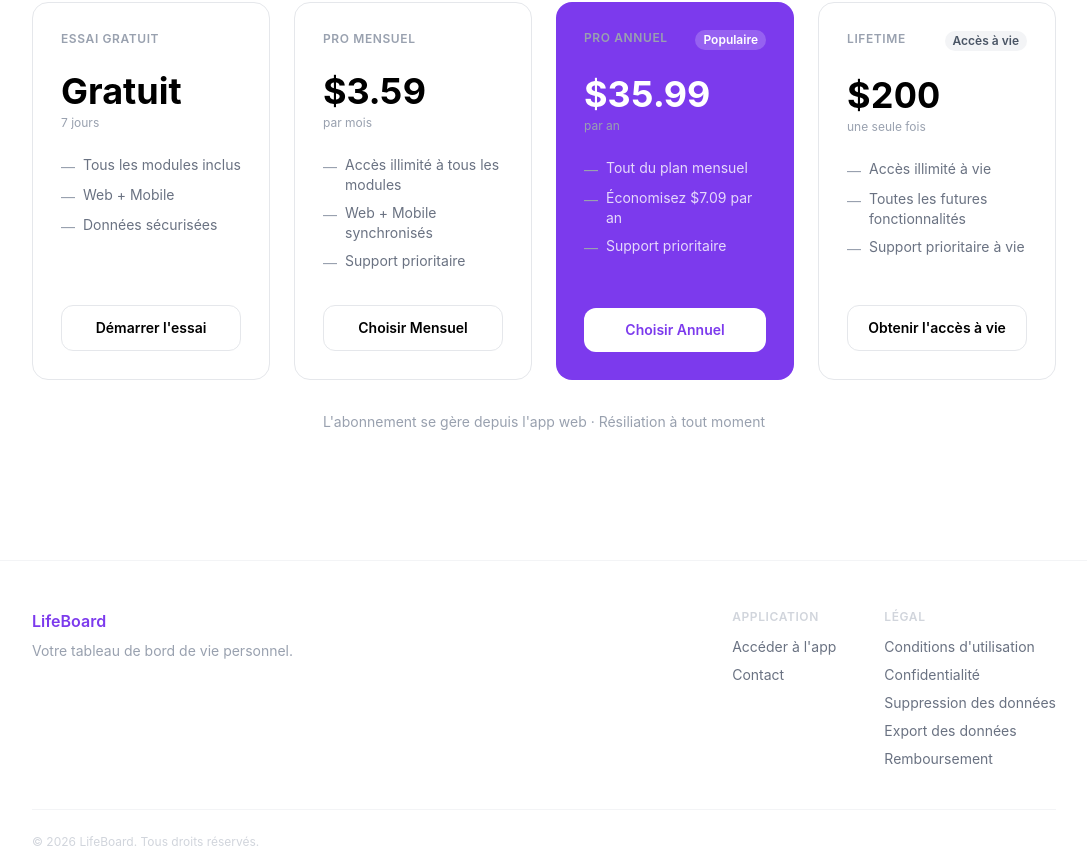
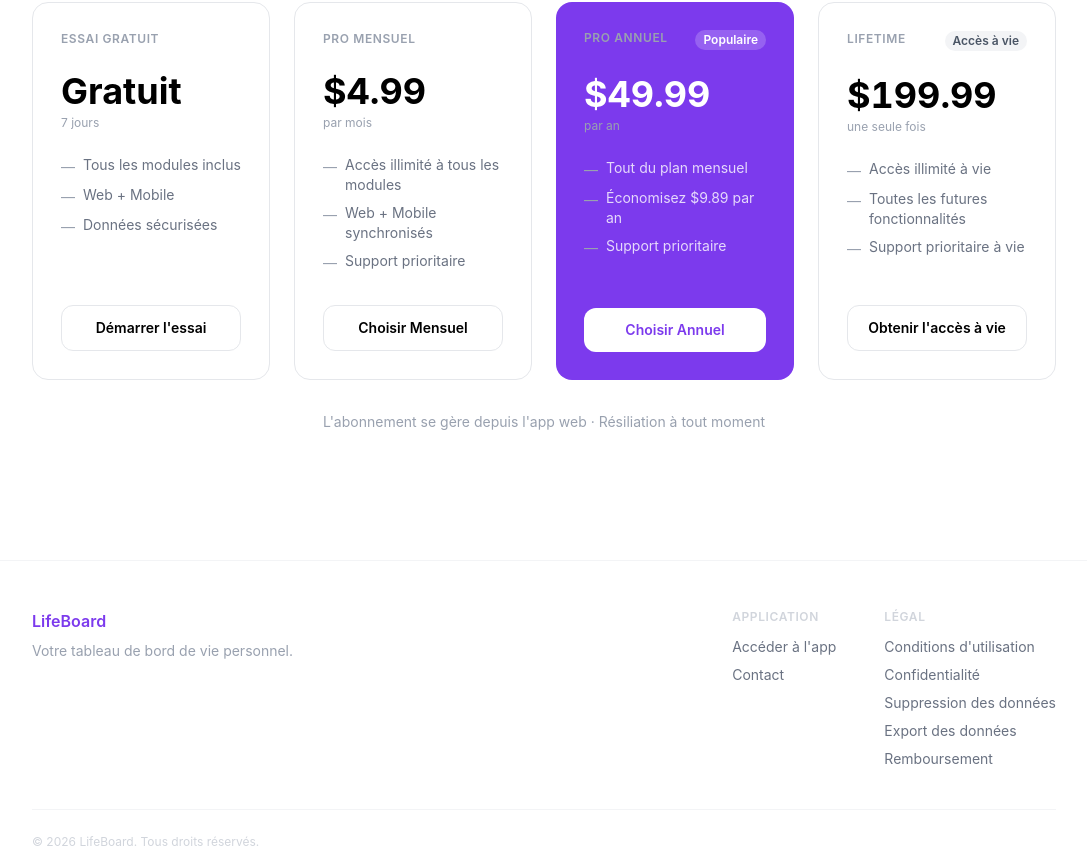
Before and after one commit to christian-barnabe-chabi/lifeboard_landing_page, a React (Vite) app: page / in a window 1280 px wide. Shown: the part 3086-3952 px from the top of the page, without its empty margins (96-1183 px from the left). Built offline with nearby package versions, Linux system fonts and the light colour scheme.

Commit message:
feat: update pricing to .99 / .99 / .99

```diff
--- a/src/sections/Pricing.tsx
+++ b/src/sections/Pricing.tsx
@@ -12,7 +12,7 @@ const plans = [
   },
   {
     name: 'Pro Mensuel',
-    amount: '$3.59',
+    amount: '$4.99',
     period: 'par mois',
     description: 'Pour ceux qui veulent rester flexibles.',
     features: ['Accès illimité à tous les modules', 'Web + Mobile synchronisés', 'Support prioritaire'],
@@ -21,17 +21,17 @@ const plans = [
   },
   {
     name: 'Pro Annuel',
-    amount: '$35.99',
+    amount: '$49.99',
     period: 'par an',
     badge: 'Populaire',
     description: 'Le meilleur rapport qualité-prix.',
-    features: ['Tout du plan mensuel', 'Économisez $7.09 par an', 'Support prioritaire'],
+    features: ['Tout du plan mensuel', 'Économisez $9.89 par an', 'Support prioritaire'],
     cta: 'Choisir Annuel',
     highlight: true,
   },
   {
     name: 'Lifetime',
-    amount: '$200',
+    amount: '$199.99',
     period: 'une seule fois',
     badge: 'Accès à vie',
     description: 'Payez une fois, accédez à vie.',
```
